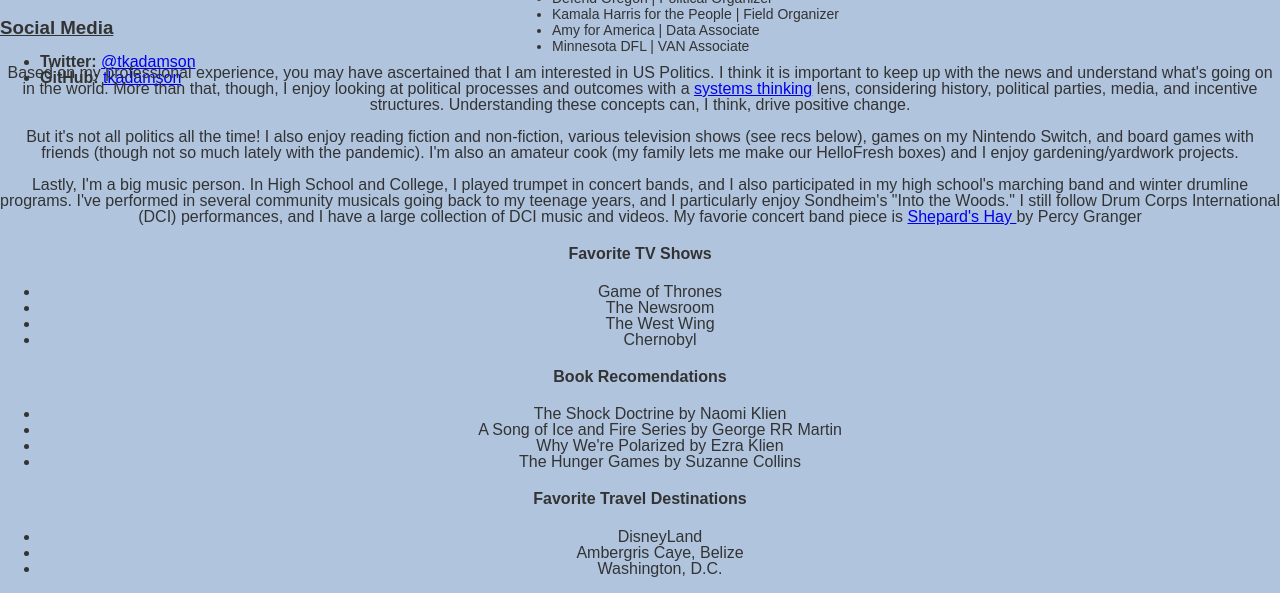
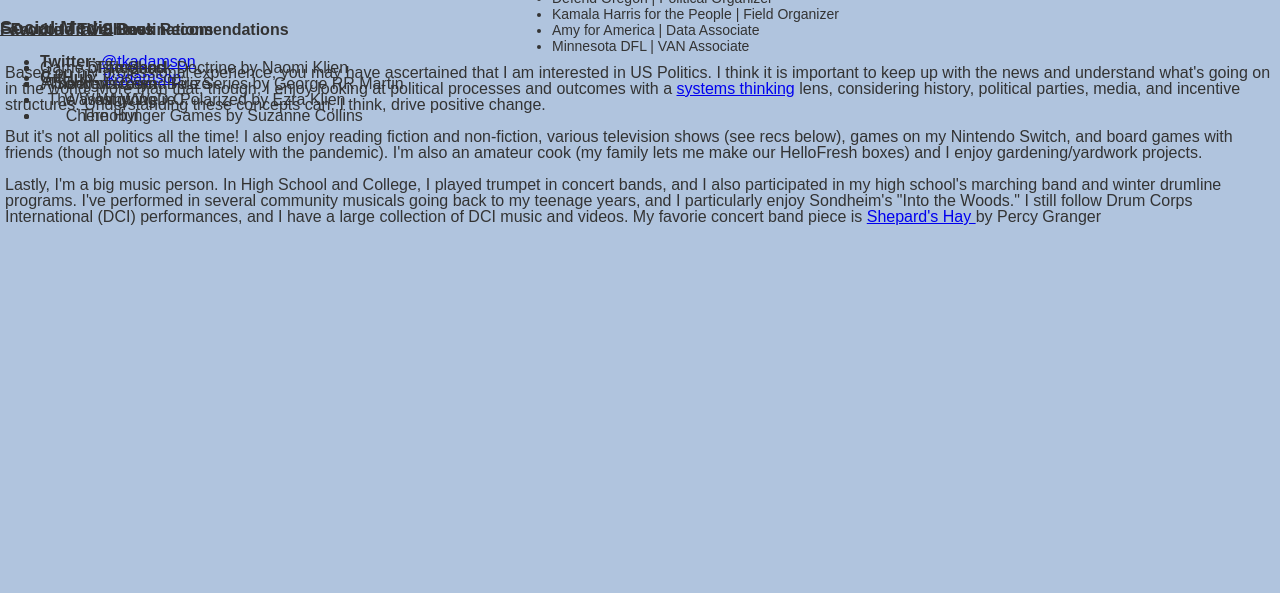
Before and after one commit to tkadamson/tkadamson.github.io, a plain HTML site: page index.html in a window 1280 px wide. Shown: the part 278-871 px from the top of the page. After the commit the page ends 800 px from the top, so only its background shows below. Drawn offline with Linux system fonts and the light colour scheme.

Commit message:
Changed list positions

```diff
--- a/index.html
+++ b/index.html
@@ -49,7 +49,9 @@
       marching band and winter drumline programs. I've performed in several community musicals going back to my teenage years, and I particularly
       enjoy Sondheim's "Into the Woods." I still follow Drum Corps International (DCI) performances, and I have a large collection of DCI music and
       videos. My favorie concert band piece is <a href=https://www.youtube.com/watch?v=CQulSzsCMxs>Shepard's Hay </a> by Percy Granger</p>
+  </div>
 
+  <div class="list">
     <h4>Favorite TV Shows</h4>
     <ul>
       <li>Game of Thrones</li>
@@ -57,7 +59,9 @@
       <li>The West Wing</li>
       <li>Chernobyl</li>
     </ul>
+  </div>
 
+  <div class="list">
     <h4>Book Recomendations</h4>
     <ul>
       <li>The Shock Doctrine by Naomi Klien</li>
@@ -65,10 +69,12 @@
       <li>Why We're Polarized by Ezra Klien</li>
       <li>The Hunger Games by Suzanne Collins</li>
     </ul>
+  </div>
 
+  <div class="list">
     <h4>Favorite Travel Destinations</h4>
     <ul>
-      <li>DisneyLand</li>
+      <li>Disneyland</li>
       <li>Ambergris Caye, Belize</li>
       <li>Washington, D.C.</li>
     </ul>
--- a/style.css
+++ b/style.css
@@ -34,5 +34,12 @@ h1 {
 
 #personal{
     position: absolute;
+    text-align: left;
+    margin-right: 5px;
+    margin-left: 5px;
+}
+.list{
+    position: absolute;
     text-align: center;
+    list-style-type: none;
 }
```
